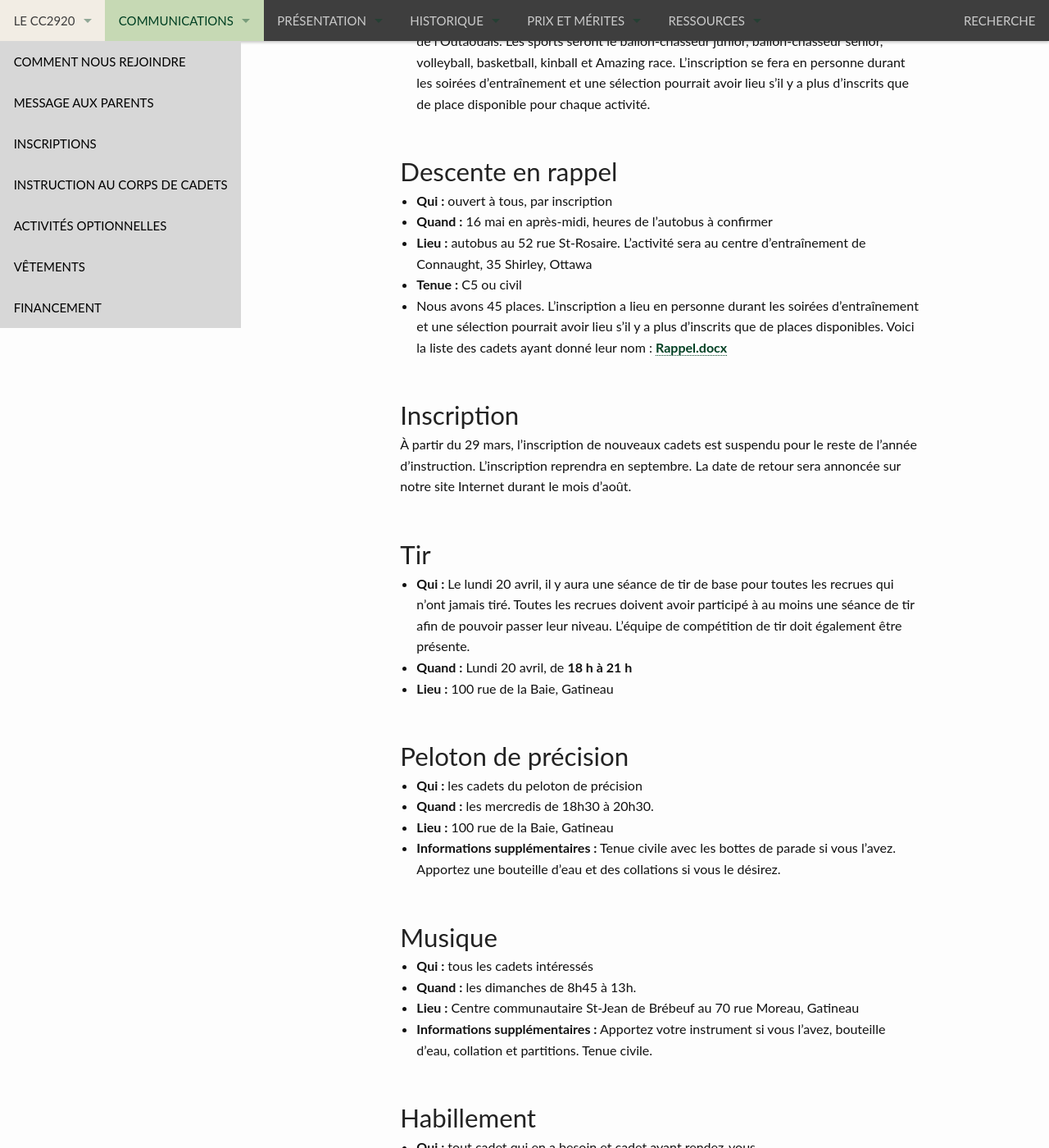
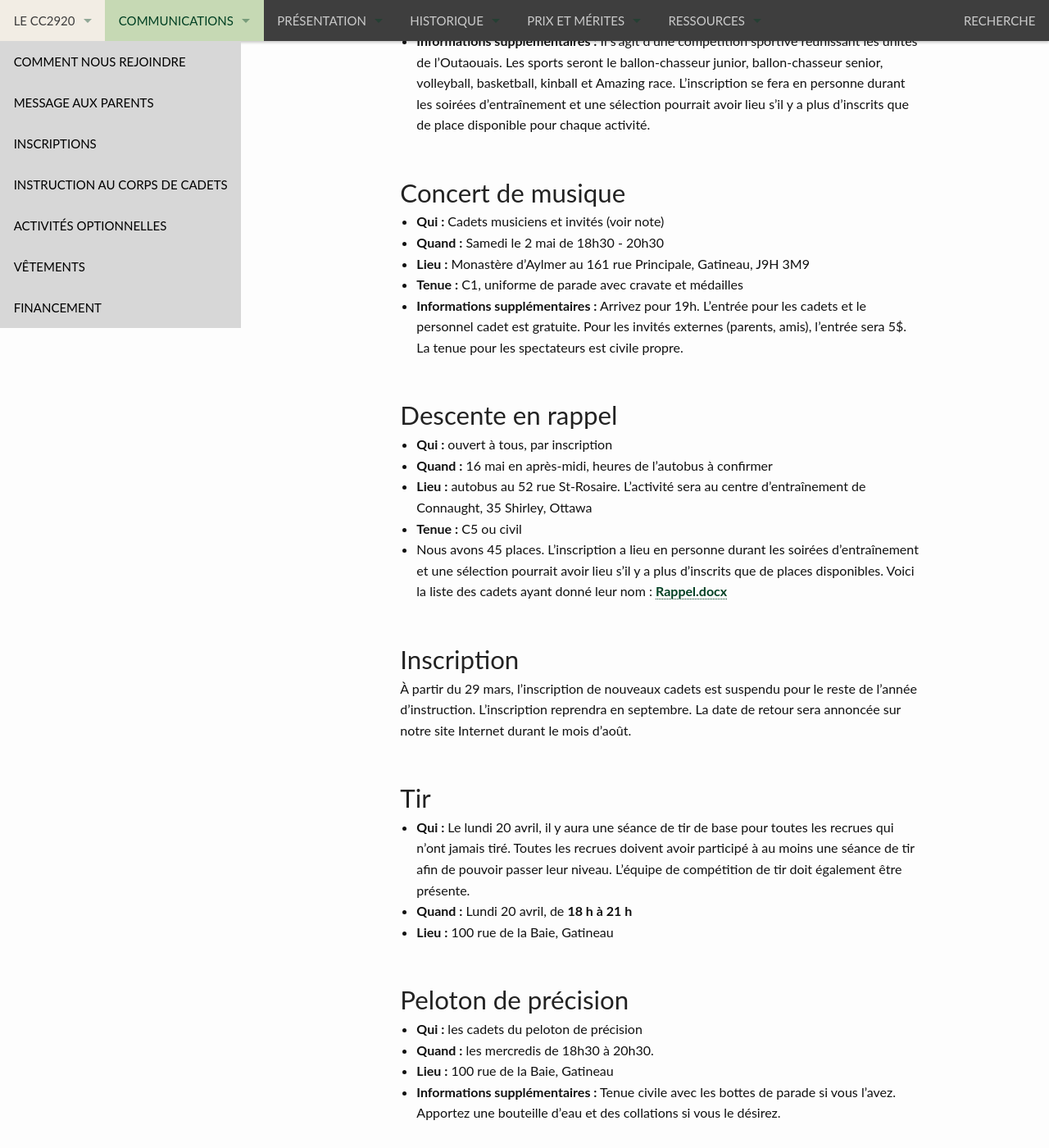
Before and after one commit to CC2920/web, a Jekyll site: the page built from _communications/messages.md, in a window 1280 px wide and 1400 px high, scrolled down 934 px. Shown: the whole window at 82% size. Built offline with Jekyll 4.4.1, drawn with Linux system fonts in a browser that asks for light colours; some of the changed text lies outside the part shown.

Commit message:
Add concert details and update activity descriptions
Added details for the music concert on May 2nd, including participants, time, location, dress code, and entry fees. Made minor wording adjustments in other sections for clarity.

```diff
--- a/_communications/messages.md
+++ b/_communications/messages.md
@@ -15,6 +15,7 @@ layout: "messages"
 
 ## Activités à venir
 - **25 avril :** Jeux des cadets
+- **2 mai :** Concert de musique
 - **15 mai :** Il y aura une soirée d’instruction (changement)
 - **16 mai :** Descente en rappel
 - **23 mai :** Gala (et photos officielles)
@@ -27,6 +28,14 @@ layout: "messages"
 - **Quand :** samedi le 25 avril de 7h15 à 17h30
 - **Lieu :** autobus au 52 rue St-Rosaire. L’activité sera au 580 rue Maclaren Est, Buckingham
 - **Informations supplémentaires :** Il s’agit d’une compétition sportive réunissant les unités de l’Outaouais. Les sports seront le ballon-chasseur junior, ballon-chasseur senior, volleyball, basketball, kinball et Amazing race. L’inscription se fera en personne durant les soirées d’entraînement et une sélection pourrait avoir lieu s’il y a plus d’inscrits que de place disponible pour chaque activité.
+
+
+## Concert de musique
+- **Qui :** Cadets musiciens et invités (voir note)
+- **Quand :** Samedi le 2 mai de 18h30 - 20h30
+- **Lieu :** Monastère d'Aylmer au 161 rue Principale, Gatineau, J9H 3M9
+- **Tenue :** C1, uniforme de parade avec cravate et médailles
+- **Informations supplémentaires :** Arrivez pour 19h. L'entrée pour les cadets et le personnel cadet est gratuite. Pour les invités externes (parents, amis), l'entrée sera 5$. La tenue pour les spectateurs est civile propre.
 
 
 ## Descente en rappel
@@ -55,10 +64,10 @@ layout: "messages"
 
 
 ## Musique
-- **Qui :** tous les cadets intéressés
+- **Qui :** les cadets intéressés
 - **Quand :** les dimanches de 8h45 à 13h.
 - **Lieu :** Centre communautaire St-Jean de Brébeuf au 70 rue Moreau, Gatineau
-- **Informations supplémentaires :** Apportez votre instrument si vous l’avez, bouteille d’eau, collation et partitions. Tenue civile.
+- **Informations supplémentaires :** Apportez votre instrument, bouteille d’eau, collation et partitions. Tenue civile.
 
 
 ## Habillement
```
